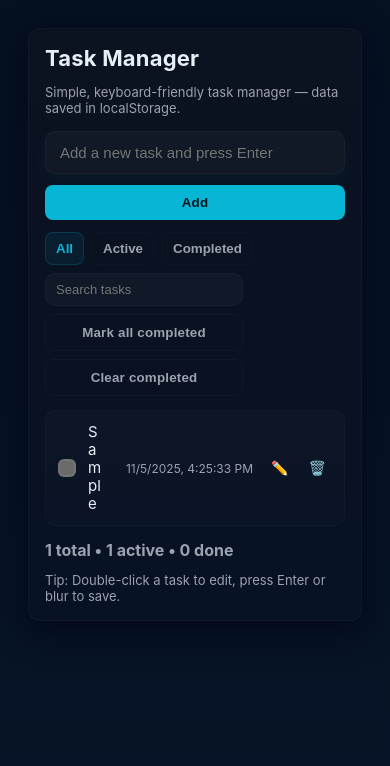
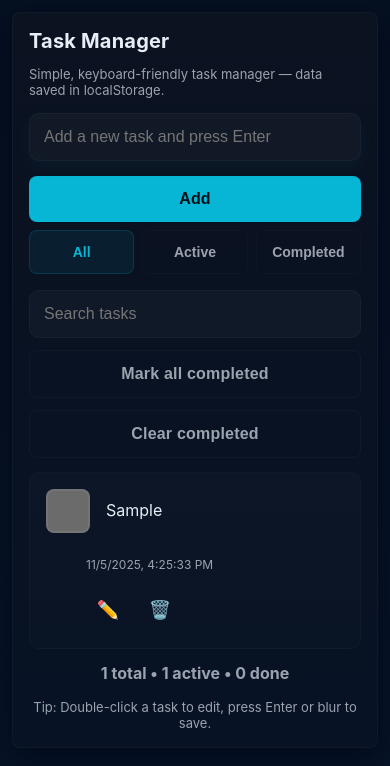
Before and after one commit to HiXaM94/Task-Tracker00, a plain HTML site: page TaskTracker/index.html in a window 390 px wide. Both pictures are taken after typing "Sample" into the empty fields and a click on the button "Add". Drawn offline with Linux system fonts and the light colour scheme.

Commit message:
Update TaskTracker styling - improve UI design and layout

```diff
--- a/TaskTracker/style.css
+++ b/TaskTracker/style.css
@@ -134,3 +134,152 @@ body{
   #taskForm{flex-direction:column;align-items:stretch}
   .btn{width:100%}
 }
+
+/* Mobile-first adjustments */
+@media (max-width: 768px) {
+  body {
+    padding: 12px;
+  }
+
+  .app {
+    padding: 16px;
+    border-radius: 8px;
+  }
+
+  .app-header h1 {
+    font-size: 20px;
+  }
+
+  .task-input {
+    gap: 8px;
+  }
+
+  #taskForm {
+    flex-direction: column;
+  }
+
+  .input {
+    padding: 14px;
+    font-size: 16px; /* Better tap target size */
+  }
+
+  .btn {
+    width: 100%;
+    padding: 14px;
+    font-size: 16px;
+    margin-top: 4px;
+  }
+
+  .controls {
+    flex-direction: column;
+    gap: 16px;
+  }
+
+  .filters {
+    width: 100%;
+    justify-content: space-between;
+  }
+
+  .filter {
+    flex: 1;
+    text-align: center;
+    padding: 12px 8px;
+    font-size: 14px;
+  }
+
+  .extras {
+    width: 100%;
+    display: flex;
+    flex-direction: column;
+    gap: 8px;
+  }
+
+  .input.small {
+    width: 100%;
+    padding: 14px;
+    font-size: 16px;
+  }
+
+  .task-item {
+    padding: 16px;
+    gap: 16px;
+    flex-wrap: wrap;
+  }
+
+  .checkbox {
+    width: 24px;
+    height: 24px;
+    border-radius: 8px;
+  }
+
+  .task-text {
+    font-size: 16px;
+    width: calc(100% - 40px); /* Account for checkbox */
+  }
+
+  .meta {
+    width: 100%;
+    margin: 8px 0 0 40px;
+  }
+
+  .actions {
+    margin-left: 40px;
+  }
+
+  .icon-btn {
+    padding: 8px;
+    font-size: 18px;
+  }
+
+  /* Improve touch targets */
+  .icon-btn,
+  .checkbox,
+  .filter,
+  .btn {
+    min-height: 44px;
+    min-width: 44px;
+  }
+
+  /* Footer adjustments */
+  .app-footer {
+    flex-direction: column;
+    text-align: center;
+    gap: 16px;
+  }
+
+  .stats {
+    width: 100%;
+  }
+
+  .hint {
+    width: 100%;
+  }
+}
+
+/* Add larger screen breakpoint adjustments */
+@media (min-width: 769px) and (max-width: 1024px) {
+  .app {
+    max-width: 90%;
+  }
+}
+
+/* Touch device optimizations */
+@media (hover: none) {
+  .task-item:hover {
+    transform: none;
+    box-shadow: none;
+  }
+
+  .btn:hover {
+    transform: none;
+  }
+
+  /* Add active state feedback instead */
+  .task-item:active {
+    background: rgba(255,255,255,0.03);
+  }
+
+  .btn:active {
+    opacity: 0.9;
+  }
+}
```
